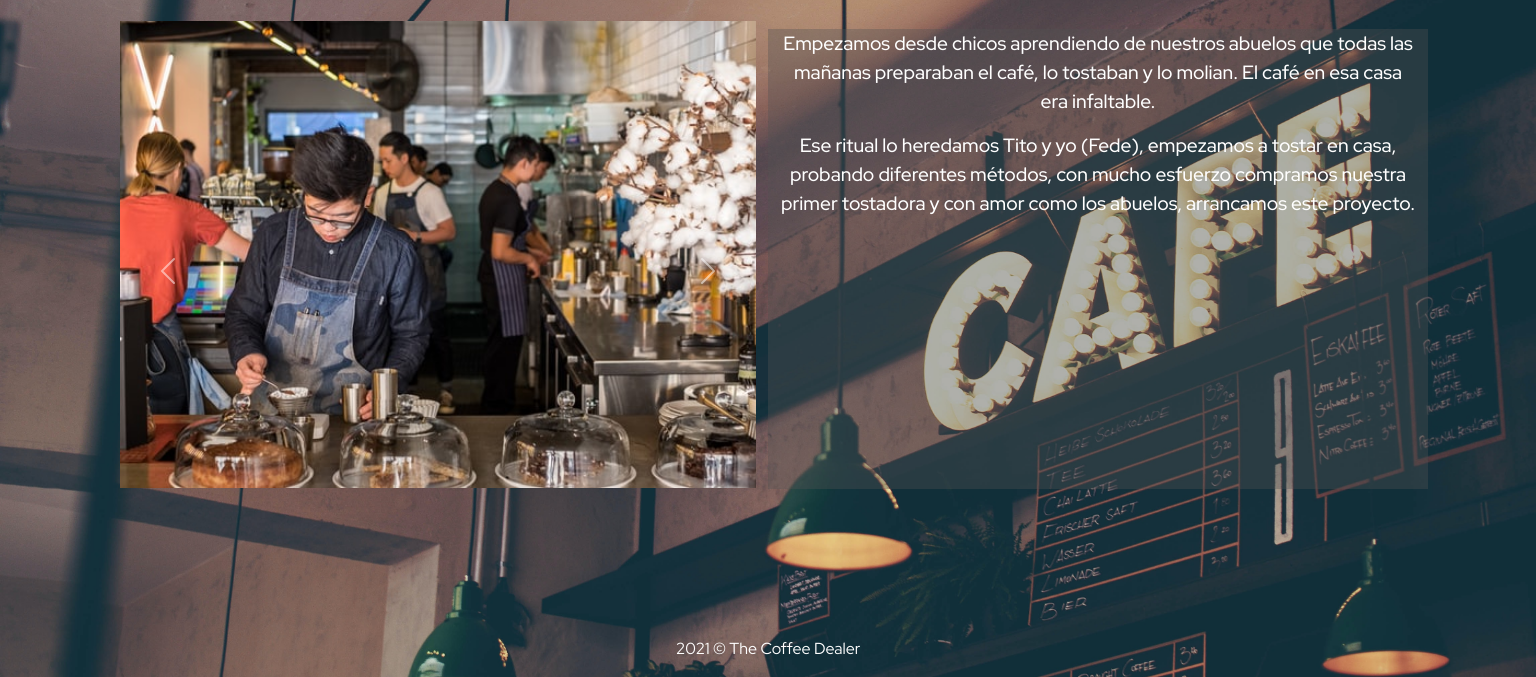
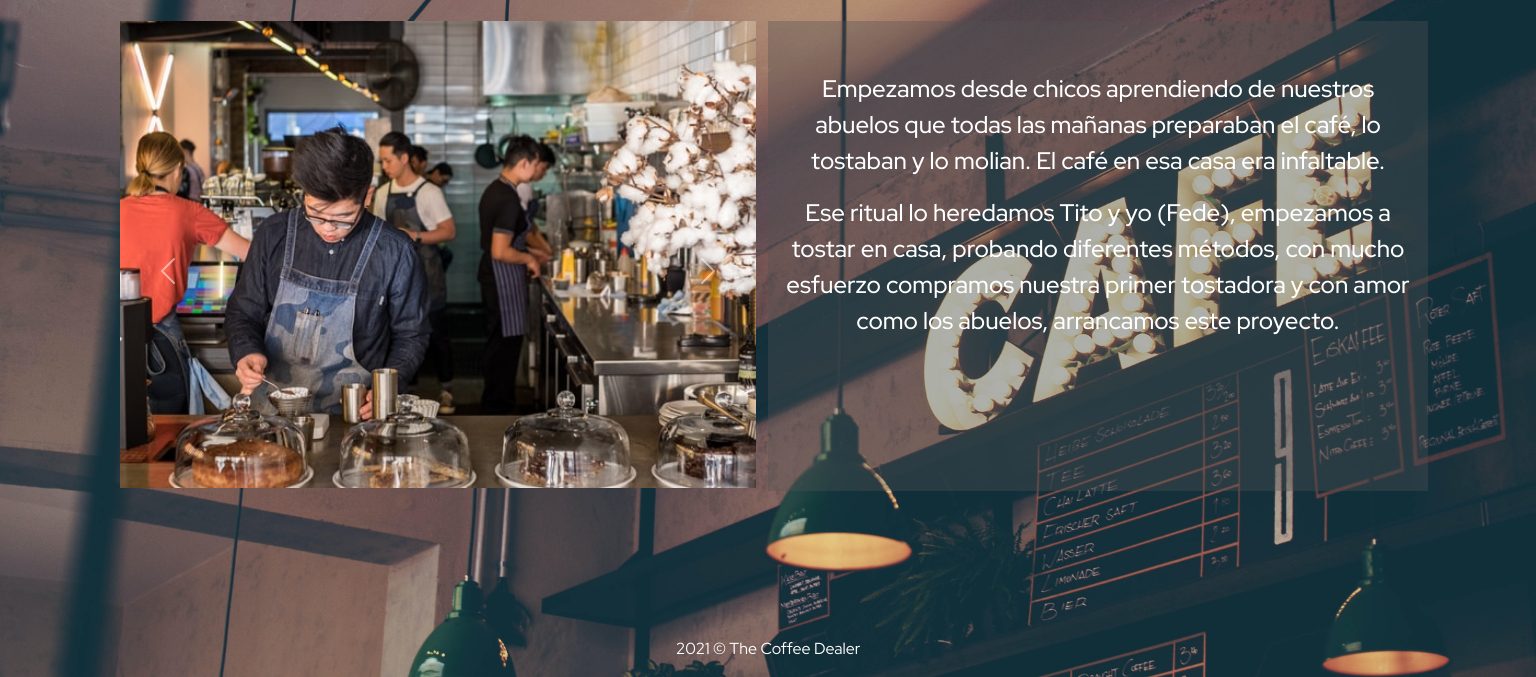
Before and after one commit to thisFlora/the-coffee-dealer, a website: page pages/nosotros.html in a window 1536 px wide. Shown: the part 232-909 px from the top of the page. Drawn offline with nearby package versions, Linux system fonts and the light colour scheme; a web font is replaced by a local one.

Commit message:
cambios en sass

```diff
--- a/pages/nosotros.html
+++ b/pages/nosotros.html
@@ -107,8 +107,8 @@
                         </button>
                     </div>
                 </div>
-                    <div class="col-md-6 my-4 parrafo-nosotros">
-                        <p>
+                    <div class="col-md-6 my-3 parrafo-nosotros">
+                        <p class="p-nosotros">
                             Empezamos desde chicos aprendiendo de nuestros abuelos que todas las mañanas preparaban el café,
                             lo tostaban y lo molian. El café en esa casa era infaltable.
                         </p>
--- a/scss/styles.scss
+++ b/scss/styles.scss
@@ -268,7 +268,14 @@ footer {
             width: 700px;
         }
         .parrafo-nosotros{
-            height: 460px;
+            height: 470px;
+            p{
+                font-size: 1.5rem;
+                font-weight: 500;
+            }
+            .p-nosotros{
+                padding-top: 50px;
+            }
         }
     }
     .parrafo-suscrip {
```
Also changed, not shown: css/stylescss.css.
